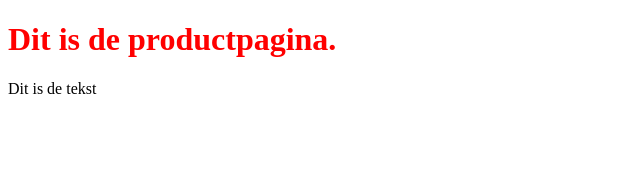
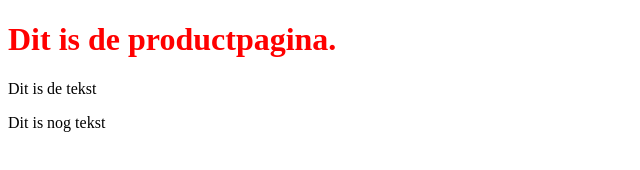
Before and after one commit to michielkinds/samenwerken, a plain HTML site: page samenwerken/WebContent/productpagina.html in a window 1280 px wide. Shown: the whole page, without its empty margins (0-640 px from the left). Drawn offline with Linux system fonts and the light colour scheme.

Commit message:
Aanpassen productpagina

```diff
--- a/samenwerken/WebContent/productpagina.html
+++ b/samenwerken/WebContent/productpagina.html
@@ -8,5 +8,6 @@
 <body>
 <h1>Dit is de productpagina.</h1>
 <p>Dit is de tekst</p>
+<p>Dit is nog tekst</p>
 </body>
 </html>
```
